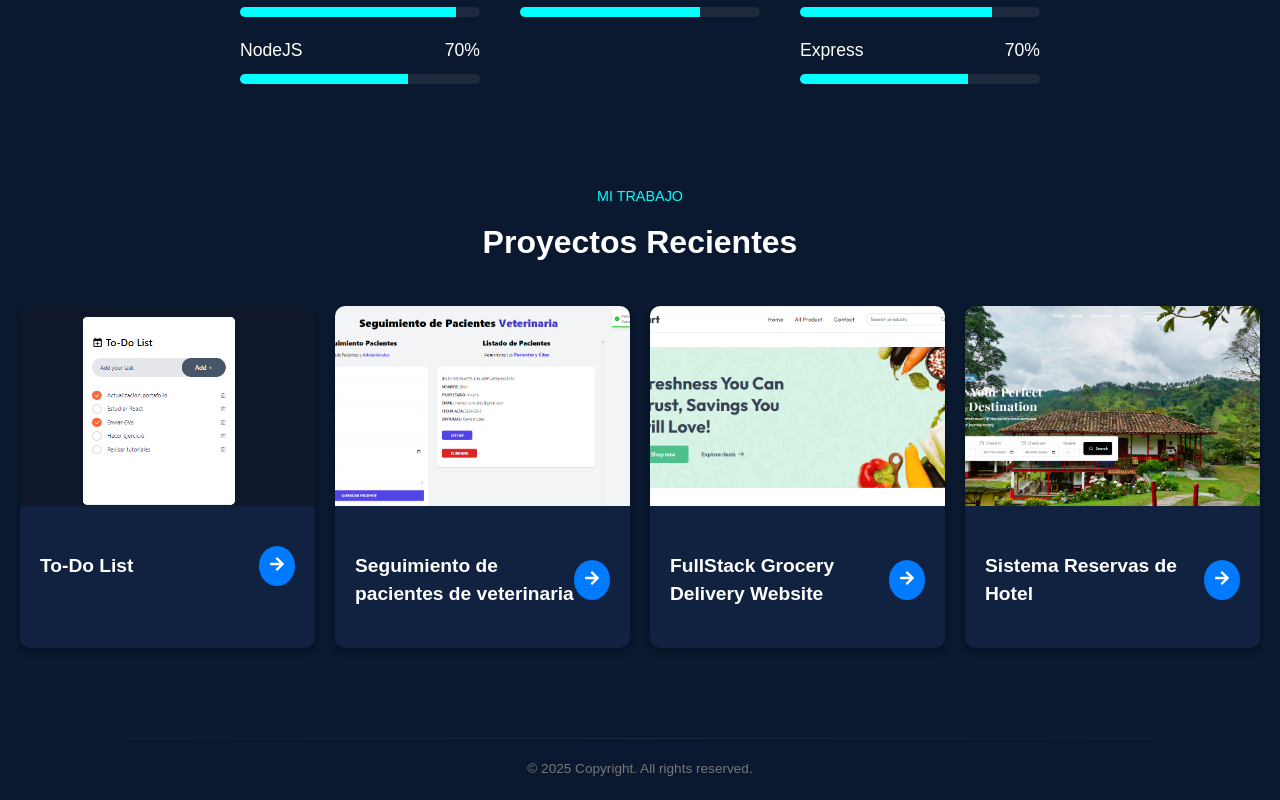
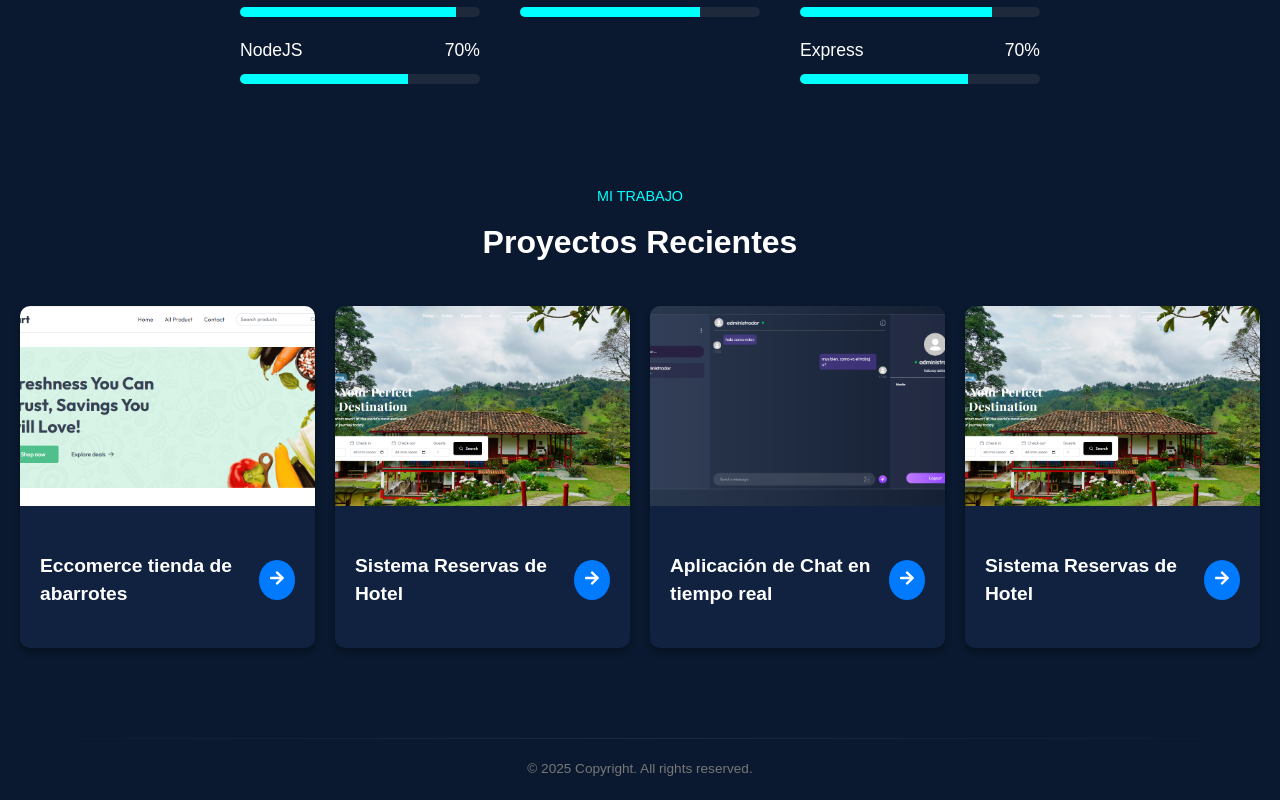
Before and after one commit to Viviana9110/PortafolioActual, a React (Vite) app in the folder portafolio/: page / in a window 1280 px wide. Shown: the part 797-1597 px from the top of the page. Built offline with nearby package versions, Linux system fonts and the light colour scheme.

Commit message:
actualizacion proyectos

```diff
--- a/portafolio/src/Projects.jsx
+++ b/portafolio/src/Projects.jsx
@@ -1,31 +1,30 @@
 import React from "react";
 import "./Projects.css";
 import { FaArrowRight } from "react-icons/fa";
-import todolist from "./assets/todolist.png";
-import vet from "./assets/vet.png";
+import chat from "./assets/chat.png";
 import carrito from "./assets/carrito.png";
 import booking from "./assets/booking.png";
 
 const projects = [
   {
     id: 1,
-    title: "To-Do List",
+    title: "Eccomerce tienda de abarrotes",
     category: "",
-    image: todolist,
-    url: "https://zippy-starship-c62942.netlify.app/"
+    image: carrito,
+    url: "https://green-cart-eight-sigma.vercel.app/"
   },
   {
     id: 2,
-    title: "Seguimiento de pacientes de veterinaria",
+    title: "Sistema Reservas de Hotel",
     category: "",
-    image: vet,
-    url:"https://whimsical-creponne-2c2ee0.netlify.app/"
+    image: booking,
+    url:"https://booking-puce-two.vercel.app/"
   },
   {
     id: 3,
-    title: "FullStack Grocery Delivery Website",
+    title: "Aplicación de Chat en tiempo real",
     category: "",
-    image: carrito,
+    image: chat,
     url: "https://green-cart-eight-sigma.vercel.app/"
   },
   {
```
Also changed, not shown: portafolio/src/assets/chat.png (added).
